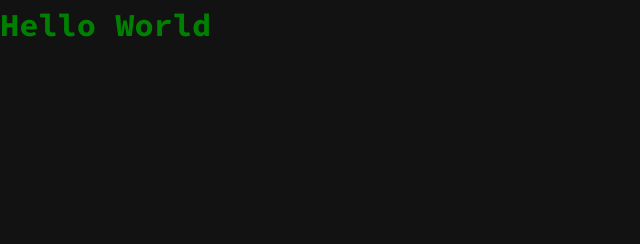
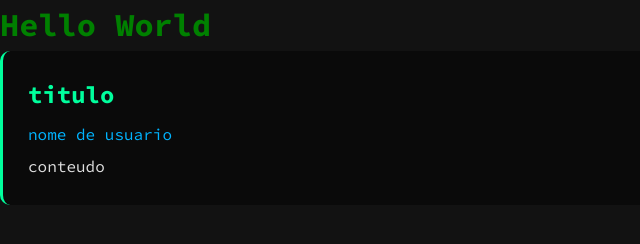
Before and after one commit to eliasbragga/GeekFeed, a plain HTML site: page src/index.html in a window 1280 px wide. Shown: the whole page, without its empty margins (0-640 px from the left). Drawn offline with Linux system fonts and the light colour scheme.

Commit message:
feat: criando cards para o post

```diff
--- a/src/index.html
+++ b/src/index.html
@@ -11,6 +11,8 @@
 <body>
     <h1 style="color: green">Hello World</h1>
 
+    <div class="container_cards"></div>
+
     <script src="script.js"></script>
 </body>
 </html>
--- a/src/script.js
+++ b/src/script.js
@@ -0,0 +1,21 @@
+function createCard (title, username, content){
+
+    const cards = document.querySelector(".container_cards")
+    const divCard = document.createElement("div")
+    divCard.classList.add("cards")
+    const titleCard = document.createElement("h2")
+    const usernameCard = document.createElement("p")
+    const contentCard = document.createElement("p")
+
+    titleCard.innerText = title
+    usernameCard.innerText = username
+    contentCard.innerText = content
+
+    divCard.appendChild(titleCard)
+    divCard.appendChild(usernameCard)
+    divCard.appendChild(contentCard)
+    cards.appendChild(divCard)
+}
+
+
+createCard("titulo", "nome de usuario", "conteudo")
--- a/src/styles.css
+++ b/src/styles.css
@@ -23,3 +23,46 @@ body {
     line-height: 1.6;
     overflow-x: hidden;
 }
+
+.container_cards {
+    display: flex;
+    flex-direction: column;
+    gap: 20px;
+}
+
+.cards {
+    background-color: var(--darker);
+    display: flex;
+    flex-direction: column;
+    align-items: center;
+    justify-content: center;
+    padding: 25px 25px 25px;
+    border-radius: 10px;
+    width: 700px;
+    gap: 7px;
+    border-left: 3px solid #00ff9d;
+    transition: all 0.5s ease;
+}
+
+.cards h2 {
+    text-align: left;
+    width: 100%;
+    font-family: 'Source Code Pro', monospace;
+    color: #00ff9d;
+}
+
+.cards p:nth-child(2) {
+    text-align: left;
+    width: 100%;
+    color: #00b4ff;
+}
+
+.cards p:nth-child(3) {
+    text-align: left;
+    width: 100%;
+}
+
+.cards:hover {
+  transform: translateX(4px);
+  box-shadow: -5px 0 4px -3px #00ff9d;
+}
```
